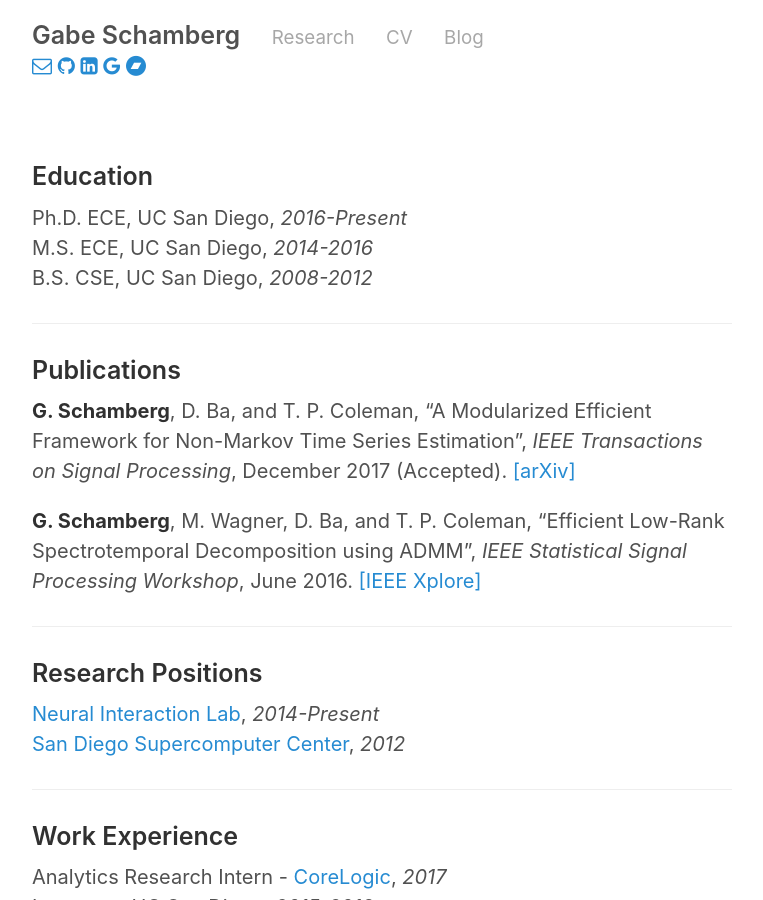
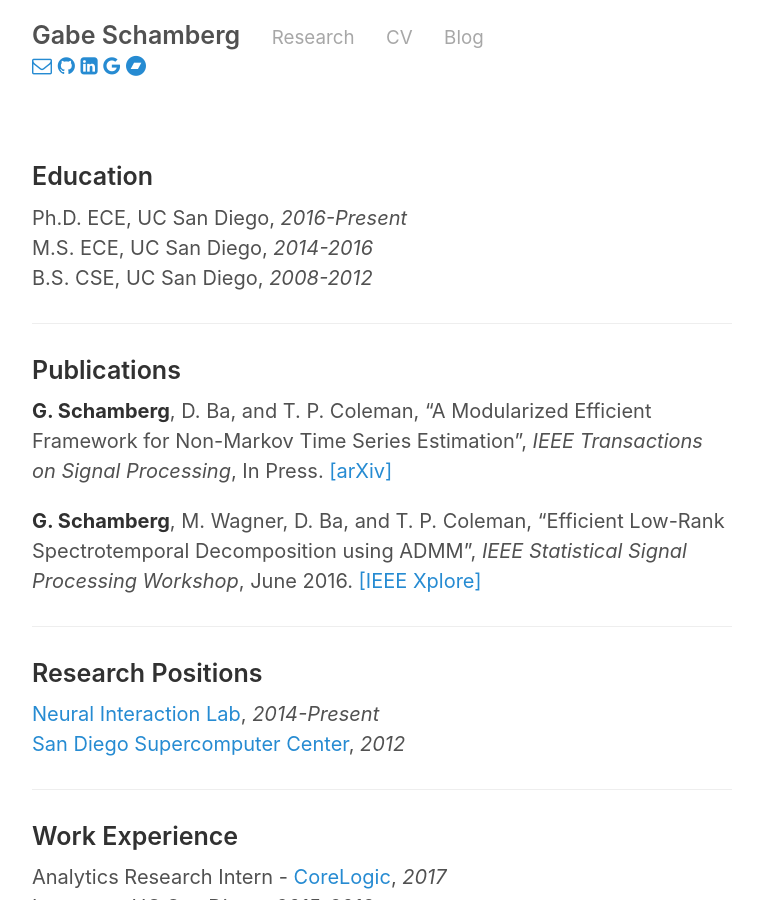
Before and after one commit to gabeschamberg/gabeschamberg.github.io, a Jekyll site: the page built from cv.md, in a window 1280 px wide and 900 px high. Shown: the whole window, without its empty margins (258-1021 px from the left). Built offline with Jekyll 4.4.1, drawn with Linux system fonts in a browser that asks for light colours.

Commit message:
Updated publication to in press

```diff
--- a/cv.md
+++ b/cv.md
@@ -14,7 +14,7 @@
 ### Publications
 
 **G. Schamberg**, D. Ba, and T. P. Coleman, “A Modularized Efficient Framework for
-Non-Markov Time Series Estimation”, *IEEE Transactions on Signal Processing*, December 2017 (Accepted). [[arXiv]](https://arxiv.org/abs/1706.04685)
+Non-Markov Time Series Estimation”, *IEEE Transactions on Signal Processing*, In Press. [[arXiv]](https://arxiv.org/abs/1706.04685)
 
 **G. Schamberg**, M. Wagner, D. Ba, and T. P. Coleman, “Efficient Low-Rank Spectrotemporal Decomposition using ADMM”, *IEEE Statistical Signal Processing Workshop*, June 2016. [[IEEE Xplore]](http://ieeexplore.ieee.org/document/7551797/)
 
```
Also changed, not shown: research.md (+1 -1 lines).
